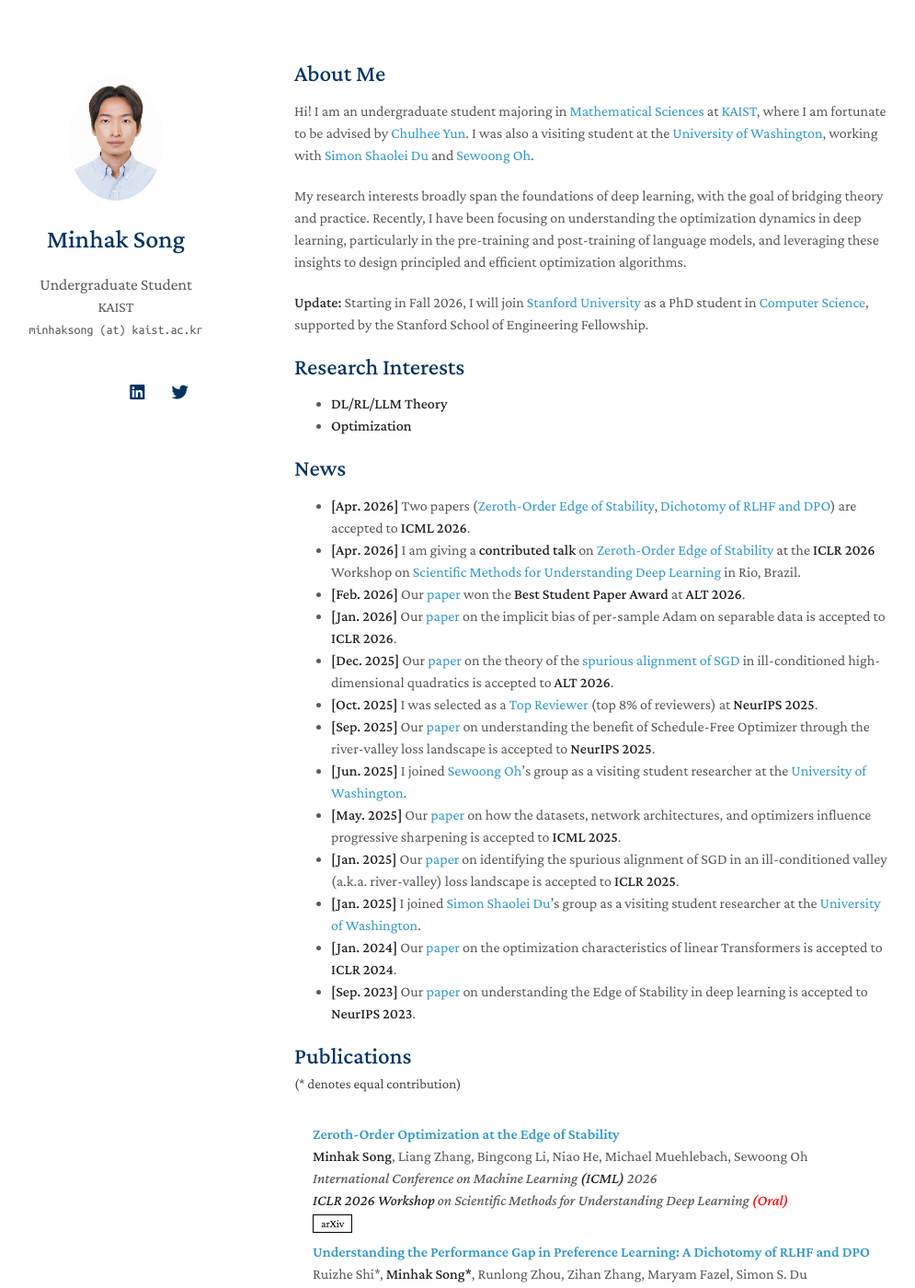
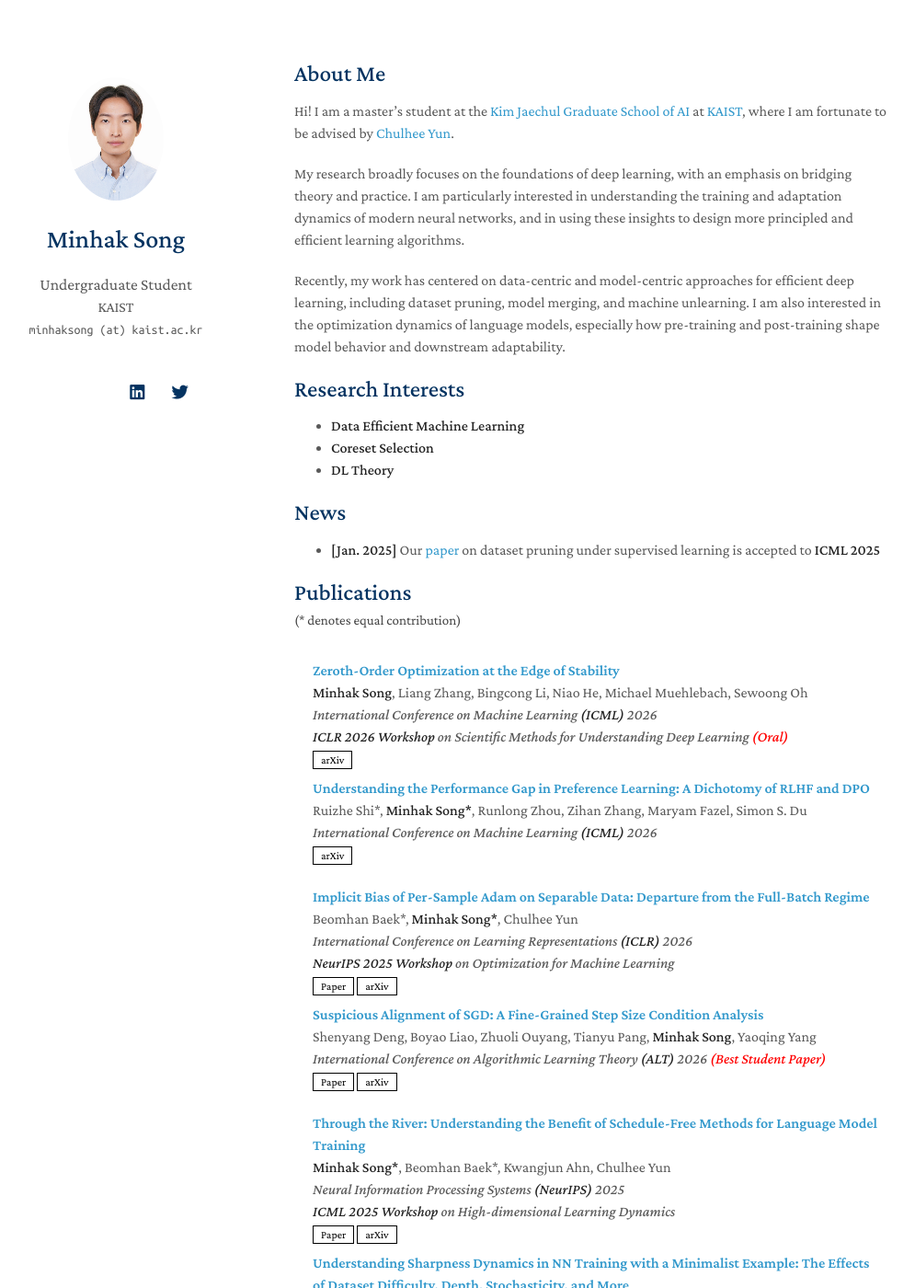
Before and after one commit to cyseul/cyseul.github.io, a Jekyll site: the page built from index.md, in a window 1280 px wide and 1400 px high. Shown: the whole window at 92% size, without its empty margins (150-1145 px from the left). Built offline with Jekyll 4.4.1, drawn with Linux system fonts in a browser that asks for light colours; nearby versions of some CDN libraries; a style sheet for code colours, icons or effects is not loaded; our own code applies the rules of GitHub Pages for plain Markdown files.

Commit message:
Trigger GitHub Pages rebuild

```diff
--- a/index.md
+++ b/index.md
@@ -3,33 +3,21 @@ layout: homepage
 ---
 
 ## About Me
+Hi! I am a master's student at the [Kim Jaechul Graduate School of AI](https://gsai.kaist.ac.kr/) at [KAIST](https://www.kaist.ac.kr/en/), where I am fortunate to be advised by [Chulhee Yun](https://chulheeyun.github.io/).
 
-Hi! I am an undergraduate student majoring in [Mathematical Sciences](https://mathsci.kaist.ac.kr/home/en/) at [KAIST](https://www.kaist.ac.kr/en/), where I am fortunate to be advised by [Chulhee Yun](https://chulheeyun.github.io).  I was also a visiting student at the [University of Washington](https://www.washington.edu/), working with [Simon Shaolei Du](https://simonshaoleidu.com/) and [Sewoong Oh](https://homes.cs.washington.edu/~sewoong/).
+My research broadly focuses on the foundations of deep learning, with an emphasis on bridging theory and practice. I am particularly interested in understanding the training and adaptation dynamics of modern neural networks, and in using these insights to design more principled and efficient learning algorithms.
 
-My research interests broadly span the foundations of deep learning, with the goal of bridging theory and practice. Recently, I have been focusing on understanding the optimization dynamics in deep learning, particularly in the pre-training and post-training of language models, and leveraging these insights to design principled and efficient optimization algorithms.
+Recently, my work has centered on data-centric and model-centric approaches for efficient deep learning, including dataset pruning, model merging, and machine unlearning. I am also interested in the optimization dynamics of language models, especially how pre-training and post-training shape model behavior and downstream adaptability.
 
-**Update:** Starting in Fall 2026, I will join [Stanford University](https://www.stanford.edu/) as a PhD student in [Computer Science](https://www.cs.stanford.edu/), supported by the Stanford School of Engineering Fellowship.
+<!-- **Update:** Starting in Fall 2026, I will join [Stanford University](https://www.stanford.edu/) as a PhD student in [Computer Science](https://www.cs.stanford.edu/), supported by the Stanford School of Engineering Fellowship -->
 
 ## Research Interests
-
-- **DL/RL/LLM Theory**
-- **Optimization**
+- **Data Efficient Machine Learning**
+- **Coreset Selection**
+- **DL Theory**
 
 ## News
-
-- **[Apr. 2026]** Two papers ([Zeroth-Order Edge of Stability](https://arxiv.org/abs/2604.14669), [Dichotomy of RLHF and DPO](https://arxiv.org/abs/2505.19770)) are accepted to **ICML 2026**.
-- **[Apr. 2026]** I am giving a **contributed talk** on [Zeroth-Order Edge of Stability](https://arxiv.org/abs/2604.14669) at the **ICLR 2026** Workshop on [Scientific Methods for Understanding Deep Learning](https://scienceofdlworkshop.github.io/2026/) in Rio, Brazil.
-- **[Feb. 2026]** Our [paper](https://arxiv.org/abs/2601.11789) won the [**Best Student Paper Award**](https://algorithmiclearningtheory.org/alt2026/distinguished-papers/) at **ALT 2026**.
-- **[Jan. 2026]** Our [paper](https://arxiv.org/abs/2510.26303) on the implicit bias of per-sample Adam on separable data is accepted to **ICLR 2026**.
-- **[Dec. 2025]** Our [paper](https://arxiv.org/abs/2601.11789) on the theory of the [spurious alignment of SGD](https://arxiv.org/abs/2405.16002) in ill-conditioned high-dimensional quadratics is accepted to **ALT 2026**.
-- **[Oct. 2025]** I was selected as a [Top Reviewer](https://neurips.cc/Conferences/2025/ProgramCommittee#top-reviewer) (top 8% of reviewers) at **NeurIPS 2025**.
-- **[Sep. 2025]** Our [paper](https://arxiv.org/abs/2507.09846) on understanding the benefit of Schedule-Free Optimizer through the river-valley loss landscape is accepted to **NeurIPS 2025**.
-- **[Jun. 2025]** I joined [Sewoong Oh](https://homes.cs.washington.edu/~sewoong/)'s group as a visiting student researcher at the [University of Washington](https://www.washington.edu/).
-- **[May. 2025]** Our [paper](https://arxiv.org/abs/2506.06940) on how the datasets, network architectures, and optimizers influence progressive sharpening is accepted to **ICML 2025**.
-- **[Jan. 2025]** Our [paper](https://arxiv.org/abs/2405.16002) on identifying the spurious alignment of SGD in an ill-conditioned valley (a.k.a. river-valley) loss landscape is accepted to **ICLR 2025**.
-- **[Jan. 2025]** I joined [Simon Shaolei Du](https://simonshaoleidu.com/)'s group as a visiting student researcher at the [University of Washington](https://www.washington.edu/).
-- **[Jan. 2024]** Our [paper](https://arxiv.org/abs/2310.01082) on the optimization characteristics of linear Transformers is accepted to **ICLR 2024**.
-- **[Sep. 2023]** Our [paper](https://arxiv.org/abs/2307.04204) on understanding the Edge of Stability in deep learning is accepted to **NeurIPS 2023**.
+- **[Jan. 2025]** Our [paper](https://arxiv.org/abs/2502.06905) on dataset pruning under supervised learning is accepted to **ICML 2025**
 
 {% include_relative _includes/publications.md %}
 
```
